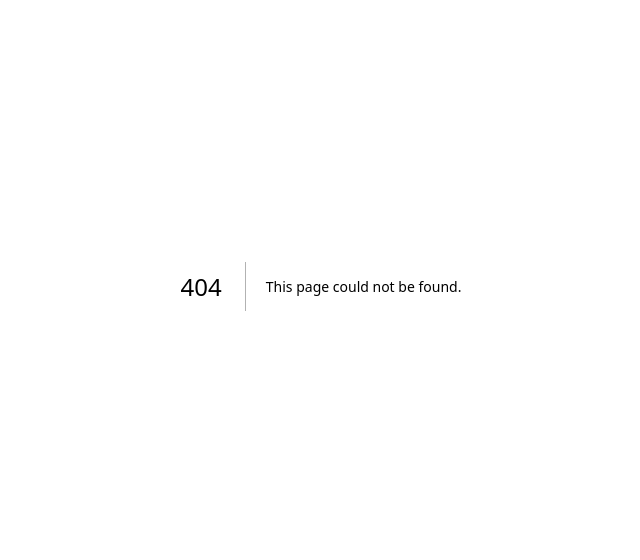
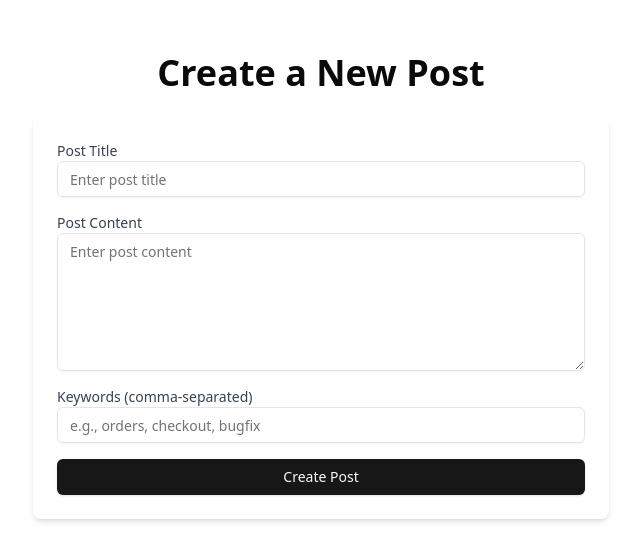
Before and after one commit to asandoval2313/miniwiki, a Next.js app: page /create-post in a window 1280 px wide. Before the commit this address had no page. Shown: the part 114-674 px from the top of the page, without its empty margins (319-959 px from the left). Built offline with nearby package versions, Linux system fonts and the light colour scheme.

Commit message:
post creation and viewing

```diff
--- /dev/null
+++ b/app/api/create-post/route.ts
@@ -0,0 +1,22 @@
+import { createClient } from "@/utils/supabase/server";
+import { NextResponse } from "next/server";
+
+export async function POST(req: Request) {
+  const supabase = await createClient();
+  const { title, content, keywords } = await req.json();
+
+  const { data, error } = await supabase.from("posts").insert([
+    {
+      title,
+      content,
+      keywords,
+    },
+  ]);
+
+  if (error) {
+    console.error("Error creating post:", error);
+    return NextResponse.json({ error: "Failed to create post" }, { status: 500 });
+  }
+
+  return NextResponse.json({ data }, { status: 200 });
+}
--- /dev/null
+++ b/app/create-post/page.tsx
@@ -0,0 +1,94 @@
+"use client";
+
+import { Button } from "@/components/ui/button";
+import { Input } from "@/components/ui/input";
+import { Textarea } from "@/components/ui/textarea";
+import { useRouter } from "next/navigation";
+import { useState } from "react";
+
+export default function CreatePost() {
+  const router = useRouter();
+
+  const [title, setTitle] = useState("");
+  const [content, setContent] = useState("");
+  const [keywords, setKeywords] = useState("");
+
+  const handleSubmit = async (e: React.FormEvent) => {
+    e.preventDefault();
+
+    const res = await fetch("/api/create-post", {
+      method: "POST",
+      body: JSON.stringify({
+        title,
+        content,
+        keywords: keywords.split(",").map((kw) => kw.trim()),
+      }),
+      headers: {
+        "Content-Type": "application/json",
+      },
+    });
+
+    if (res.ok) {
+      router.push("/"); // Go back to main page after successful post
+    } else {
+      console.error("Failed to create post");
+    }
+  };
+
+  return (
+    <div className="min-h-screen flex flex-col items-center justify-center px-4">
+      <h1 className="text-4xl font-bold mb-6">Create a New Post</h1>
+      <form
+        onSubmit={handleSubmit}
+        className="w-full max-w-xl bg-white p-6 rounded-lg shadow-md space-y-4"
+      >
+        {/* Post Title */}
+        <div>
+          <label className="block text-sm font-medium text-gray-700">
+            Post Title
+          </label>
+          <Input
+            type="text"
+            placeholder="Enter post title"
+            value={title}
+            onChange={(e) => setTitle(e.target.value)}
+            required
+          />
+        </div>
+
+        {/* Post Content */}
+        <div>
+          <label className="block text-sm font-medium text-gray-700">
+            Post Content
+          </label>
+          <Textarea
+            placeholder="Enter post content"
+            value={content}
+            onChange={(e) => setContent(e.target.value)}
+            rows={6}
+            required
+          />
+        </div>
+
+        {/* Keywords */}
+        <div>
+          <label className="block text-sm font-medium text-gray-700">
+            Keywords (comma-separated)
+          </label>
+          <Input
+            type="text"
+            placeholder="e.g., orders, checkout, bugfix"
+            value={keywords}
+            onChange={(e) => setKeywords(e.target.value)}
+            required
+          />
+        </div>
+
+        {/* Submit Button */}
+        <Button type="submit" className="w-full">
+          Create Post
+        </Button>
+      </form>
+    </div>
+  );
+}
--- a/app/page.tsx
+++ b/app/page.tsx
@@ -1,42 +1,100 @@
 "use client";
 
 import SearchBar from "@/components/SearchBar";
+import { supabase } from "@/utils/supabase/client";
+import { Plus } from "lucide-react";
+import { useRouter } from "next/navigation";
 import { useState } from "react";
 
+interface Post {
+  id: string;
+  title: string;
+  content: string;
+  keywords: string[];
+  created_at: string;
+}
+
 export default function Home() {
-  const [results, setResults] = useState<string[]>([]);
+  const [results, setResults] = useState<Post[]>([]);
+  const [searchPerformed, setSearchPerformed] = useState(false);
+  const router = useRouter();
 
-  const handleSearch = (query: string) => {
-    // Mock data
-    const mockPosts = ["Orders Bug", "Login Flow", "Payment Gateway", "Order History"];
+  const handleSearch = async (query: string) => {
+    setSearchPerformed(true);
 
-    // Clear results if query is empty
-    if (query.trim() === "") {
+    const lowerQuery = query.toLowerCase().trim();
+
+    if (lowerQuery === "") {
       setResults([]);
       return;
     }
 
-    // Filter results based on query
-    const filtered = mockPosts.filter((post) =>
-      post.toLowerCase().includes(query.toLowerCase())
-    );
+    const { data, error } = await supabase.from("posts").select("*");
 
-    setResults(filtered);
+    if (error) {
+      console.error("Error fetching posts:", error);
+      setResults([]);
+      return;
+    }
+
+    if (data) {
+      const filtered = data.filter((post) => {
+        return (
+          post.title.toLowerCase().includes(lowerQuery) ||
+          post.content.toLowerCase().includes(lowerQuery) ||
+          post.keywords.some((keyword: string) =>
+            keyword.toLowerCase().includes(lowerQuery)
+          )
+        );
+      });
+
+      setResults(filtered);
+    }
+  };
+
+  const handleCreatePost = () => {
+    router.push("/create-post");
+  };
+
+  const handleViewPost = (id: string) => {
+    router.push(`/post/${id}`);
   };
 
   return (
-    <div className="min-h-screen flex flex-col items-center justify-center px-4">
+    <div className="min-h-screen flex flex-col items-center justify-center px-4 relative">
+      {/* Plus Button */}
+      <button
+        onClick={handleCreatePost}
+        className="absolute top-4 right-4 bg-blue-500 hover:bg-blue-600 text-white p-2 rounded-full shadow"
+        aria-label="Create New Post"
+      >
+        <Plus size={24} />
+      </button>
+
       <h1 className="text-4xl font-bold mb-6">Mini-Wiki</h1>
       <SearchBar onSearch={handleSearch} />
+
       <div className="w-full max-w-2xl mt-4">
-        {results.length > 0 ? (
-          results.map((res, idx) => (
-            <div key={idx} className="p-4 border rounded-lg my-2 shadow">
-              {res}
-            </div>
-          ))
+        {searchPerformed ? (
+          results.length > 0 ? (
+            results.map((post) => (
+              <div
+                key={post.id}
+                onClick={() => handleViewPost(post.id)}
+                className="p-4 border rounded-lg my-2 shadow cursor-pointer hover:bg-gray-100 transition"
+              >
+                <h2 className="text-xl font-semibold">{post.title}</h2>
+                <p className="text-gray-600 line-clamp-2">{post.content}</p>
+                <p className="text-sm text-gray-500 mt-2">
+                  Keywords: {post.keywords.join(", ")}
+                </p>
+              </div>
+            ))
+          ) : (
+            <p className="text-gray-500 text-center">No results found.</p>
+          )
         ) : (
-          <p className="text-gray-500 text-center">No results found.</p>
+          <p className="text-gray-500 text-center">Search to see results.</p>
         )}
       </div>
     </div>
--- /dev/null
+++ b/app/post/[id]/page.tsx
@@ -0,0 +1,53 @@
+import { supabase } from "@/utils/supabase/client";
+import { ArrowLeft } from "lucide-react";
+import Link from "next/link";
+import { notFound } from "next/navigation";
+
+interface PostPageProps {
+  params: { id: string };
+}
+
+export default async function PostPage({ params }: PostPageProps) {
+  const { id } = params;
+
+  // Fetch post by ID from Supabase
+  const { data: post, error } = await supabase
+    .from("posts")
+    .select("*")
+    .eq("id", id)
+    .single();
+
+  if (error || !post) {
+    return notFound();
+  }
+
+  return (
+    <div className="min-h-screen bg-gray-100 py-10 px-6">
+      <div className="max-w-4xl mx-auto bg-white p-8 rounded-lg shadow-md">
+        {/* Back to Home Button */}
+        <Link href="/" className="flex items-center text-blue-600 hover:underline mb-4">
+          <ArrowLeft className="w-5 h-5 mr-2" />
+          Back to Home
+        </Link>
+
+        {/* Title */}
+        <h1 className="text-4xl font-bold mb-2 text-gray-800">{post.title}</h1>
+
+        {/* Keywords under title */}
+        <div className="text-sm text-gray-500 mb-6">
+          Keywords: {post.keywords.join(", ")}
+        </div>
+
+        {/* Post Content */}
+        <div className="text-lg text-gray-700 leading-relaxed mb-6 whitespace-pre-wrap">
+          {post.content}
+        </div>
+
+        {/* Created At Date */}
+        <div className="text-right text-sm text-gray-400">
+          Posted on {new Date(post.created_at).toLocaleDateString()}
+        </div>
+      </div>
+    </div>
+  );
+}
--- /dev/null
+++ b/components/ui/button.tsx
@@ -0,0 +1,57 @@
+import * as React from "react"
+import { Slot } from "@radix-ui/react-slot"
+import { cva, type VariantProps } from "class-variance-authority"
+
+import { cn } from "@/lib/utils"
+
+const buttonVariants = cva(
+  "inline-flex items-center justify-center gap-2 whitespace-nowrap rounded-md text-sm font-medium transition-colors focus-visible:outline-none focus-visible:ring-1 focus-visible:ring-ring disabled:pointer-events-none disabled:opacity-50 [&_svg]:pointer-events-none [&_svg]:size-4 [&_svg]:shrink-0",
+  {
+    variants: {
+      variant: {
+        default:
+          "bg-primary text-primary-foreground shadow hover:bg-primary/90",
+        destructive:
+          "bg-destructive text-destructive-foreground shadow-sm hover:bg-destructive/90",
+        outline:
+          "border border-input bg-background shadow-sm hover:bg-accent hover:text-accent-foreground",
+        secondary:
+          "bg-secondary text-secondary-foreground shadow-sm hover:bg-secondary/80",
+        ghost: "hover:bg-accent hover:text-accent-foreground",
+        link: "text-primary underline-offset-4 hover:underline",
+      },
+      size: {
+        default: "h-9 px-4 py-2",
+        sm: "h-8 rounded-md px-3 text-xs",
+        lg: "h-10 rounded-md px-8",
+        icon: "h-9 w-9",
+      },
+    },
+    defaultVariants: {
+      variant: "default",
+      size: "default",
+    },
+  }
+)
+
+export interface ButtonProps
+  extends React.ButtonHTMLAttributes<HTMLButtonElement>,
+    VariantProps<typeof buttonVariants> {
+  asChild?: boolean
+}
+
+const Button = React.forwardRef<HTMLButtonElement, ButtonProps>(
+  ({ className, variant, size, asChild = false, ...props }, ref) => {
+    const Comp = asChild ? Slot : "button"
+    return (
+      <Comp
+        className={cn(buttonVariants({ variant, size, className }))}
+        ref={ref}
+        {...props}
+      />
+    )
+  }
+)
+Button.displayName = "Button"
+
+export { Button, buttonVariants }
--- /dev/null
+++ b/components/ui/textarea.tsx
@@ -0,0 +1,22 @@
+import * as React from "react"
+
+import { cn } from "@/lib/utils"
+
+const Textarea = React.forwardRef<
+  HTMLTextAreaElement,
+  React.ComponentProps<"textarea">
+>(({ className, ...props }, ref) => {
+  return (
+    <textarea
+      className={cn(
+        "flex min-h-[60px] w-full rounded-md border border-input bg-transparent px-3 py-2 text-base shadow-sm placeholder:text-muted-foreground focus-visible:outline-none focus-visible:ring-1 focus-visible:ring-ring disabled:cursor-not-allowed disabled:opacity-50 md:text-sm",
+        className
+      )}
+      ref={ref}
+      {...props}
+    />
+  )
+})
+Textarea.displayName = "Textarea"
+
+export { Textarea }
--- a/package.json
+++ b/package.json
@@ -17,6 +17,7 @@
         "react-dom": "19.0.0-rc-66855b96-20241106"
     },
     "devDependencies": {
+        "@radix-ui/react-slot": "^1.1.2",
         "@supabase/ssr": "^0.5.2",
         "@supabase/supabase-js": "^2.49.1",
         "@types/node": "^20",
--- /dev/null
+++ b/utils/supabase/client.ts
@@ -0,0 +1,6 @@
+import { createClient } from "@supabase/supabase-js";
+
+const supabaseUrl = process.env.NEXT_PUBLIC_SUPABASE_URL!;
+const supabaseAnonKey = process.env.NEXT_PUBLIC_SUPABASE_ANON_KEY!;
+
+export const supabase = createClient(supabaseUrl, supabaseAnonKey);
```
Also changed, not shown: 1 other file (tests, documents, lock files or other folders).
